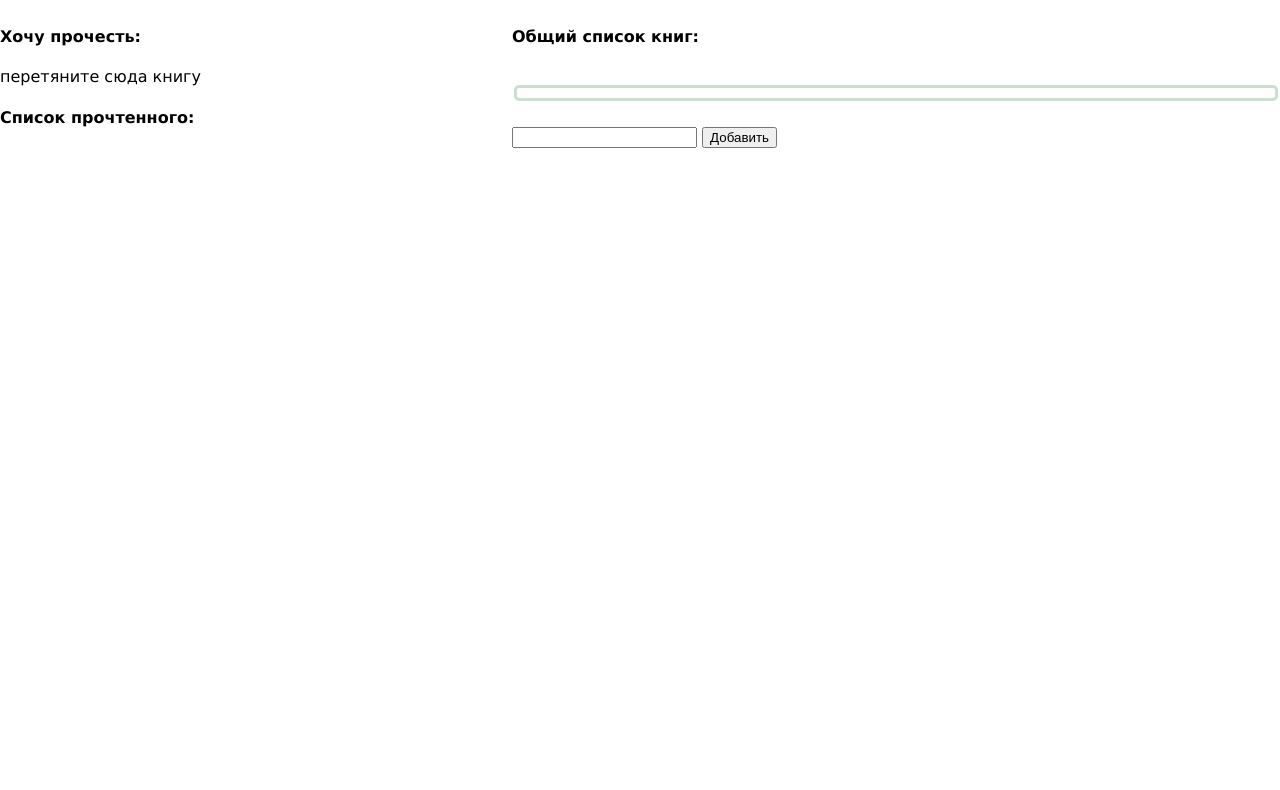
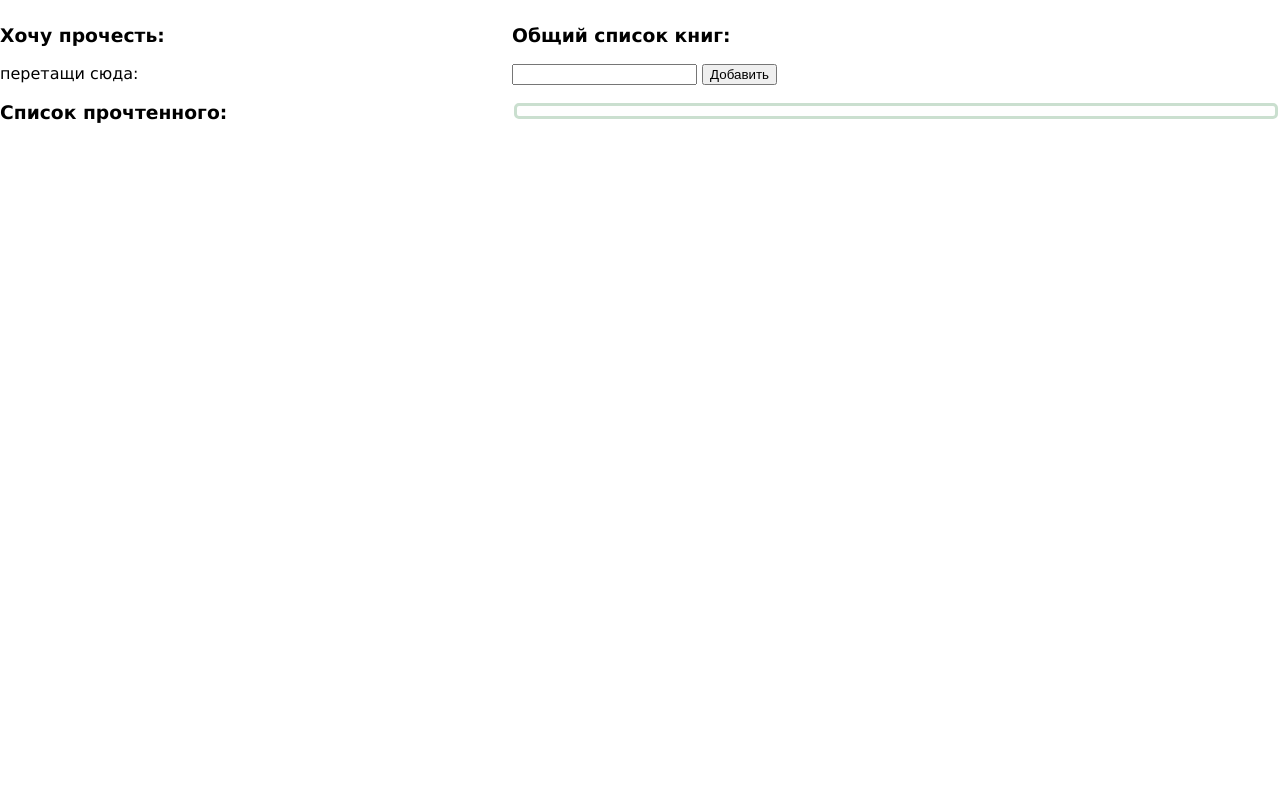
Before and after one commit to 17Nei17/project, a website built with webpack: page src/index.html in a window 1280 px wide. Shown: the part 75-865 px from the top of the page. Built offline with nearby package versions, Linux system fonts and the light colour scheme.

Commit message:
Update index.html

```diff
--- a/src/index.html
+++ b/src/index.html
@@ -11,28 +11,32 @@
       Библиотека
     </h1>
     <div class ='sidebar'>
-        <h4 >Хочу прочесть:</h4>
-        <div id="div1" >перетяните сюда книгу</div>
+        <h3 >Хочу прочесть:</h3>
+        <div id = "dropzone" >
+          <div id="put" class ='put'>перетащи сюда:</div>
+        </div>
 
         <div class = "end">
-          <h4>Cписок прочтенного:</h4>
+          <h3>Cписок прочтенного:</h3>
         </div>
 
     </div>
 
     <div class ='tape'>
-      <h4>Общий список книг:</h4>
+      <h3>Общий список книг:</h3>
+      <FORM id = "books-form">
+        <input id="add-books" type="text">
+        <button id="add-button" type="submit">Добавить</button>
+      </FORM>
       <div id ='item'>
-        <div id ='films'><ul id="books-list"></ul></div>
+        <div id ='books'><ul id="books-list"></ul></div>
       </div>
-        <FORM id = "books-form">
-            <input id="add-books" type="text">
-            <button id="add-button" type="submit">Добавить</button>
-        </FORM>
      </div>
+
      <div class='modal' id='mymodal'>
          <div id='modal_content'>
-          <span class='close_modal_window' id='close_modal_window'>&times;</span>
+           <div id ='modal_description'></div>
+            <span id ='close_modal_window'>&times;</span>
          </div>
      </div>
 
```
